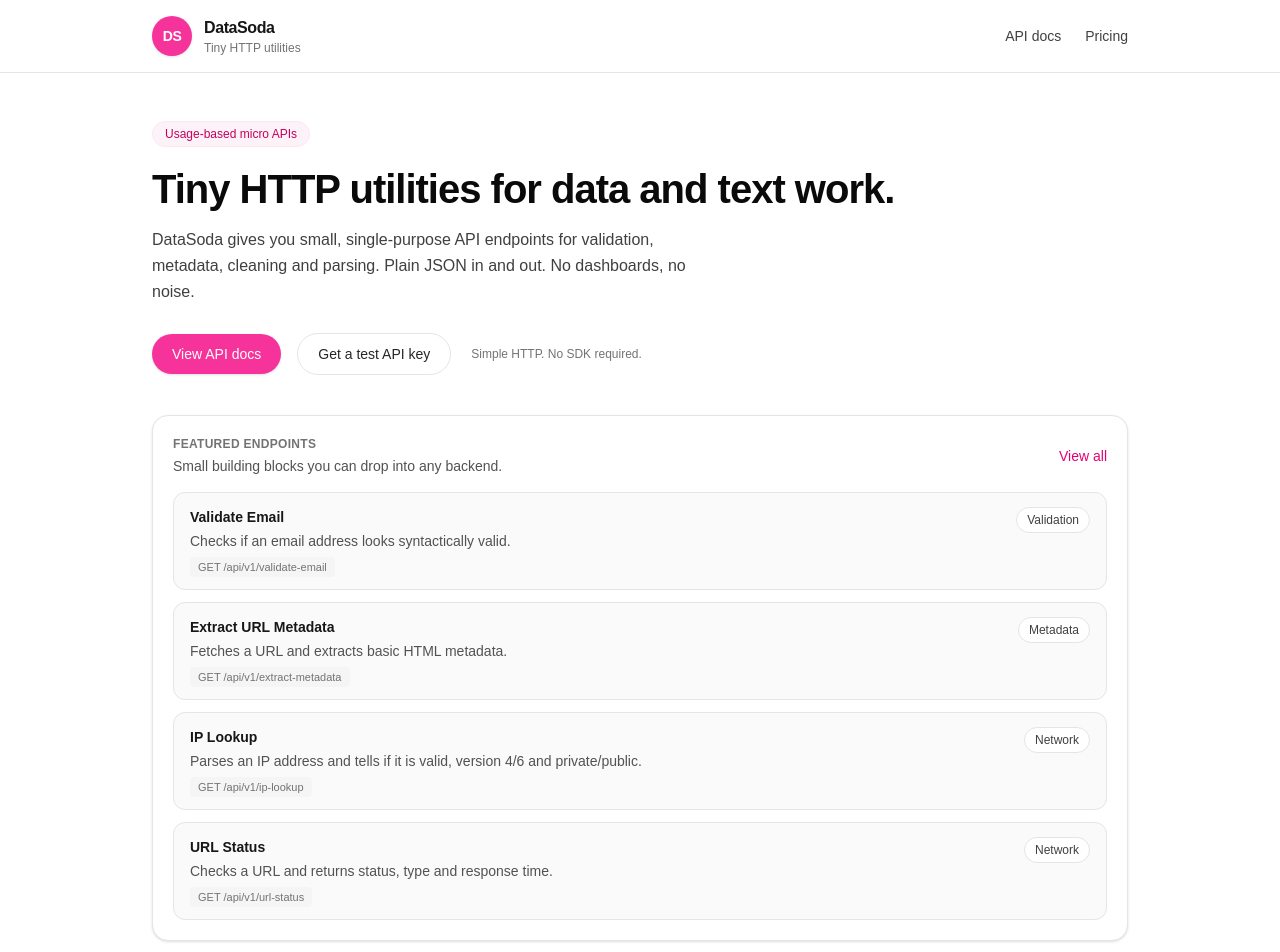
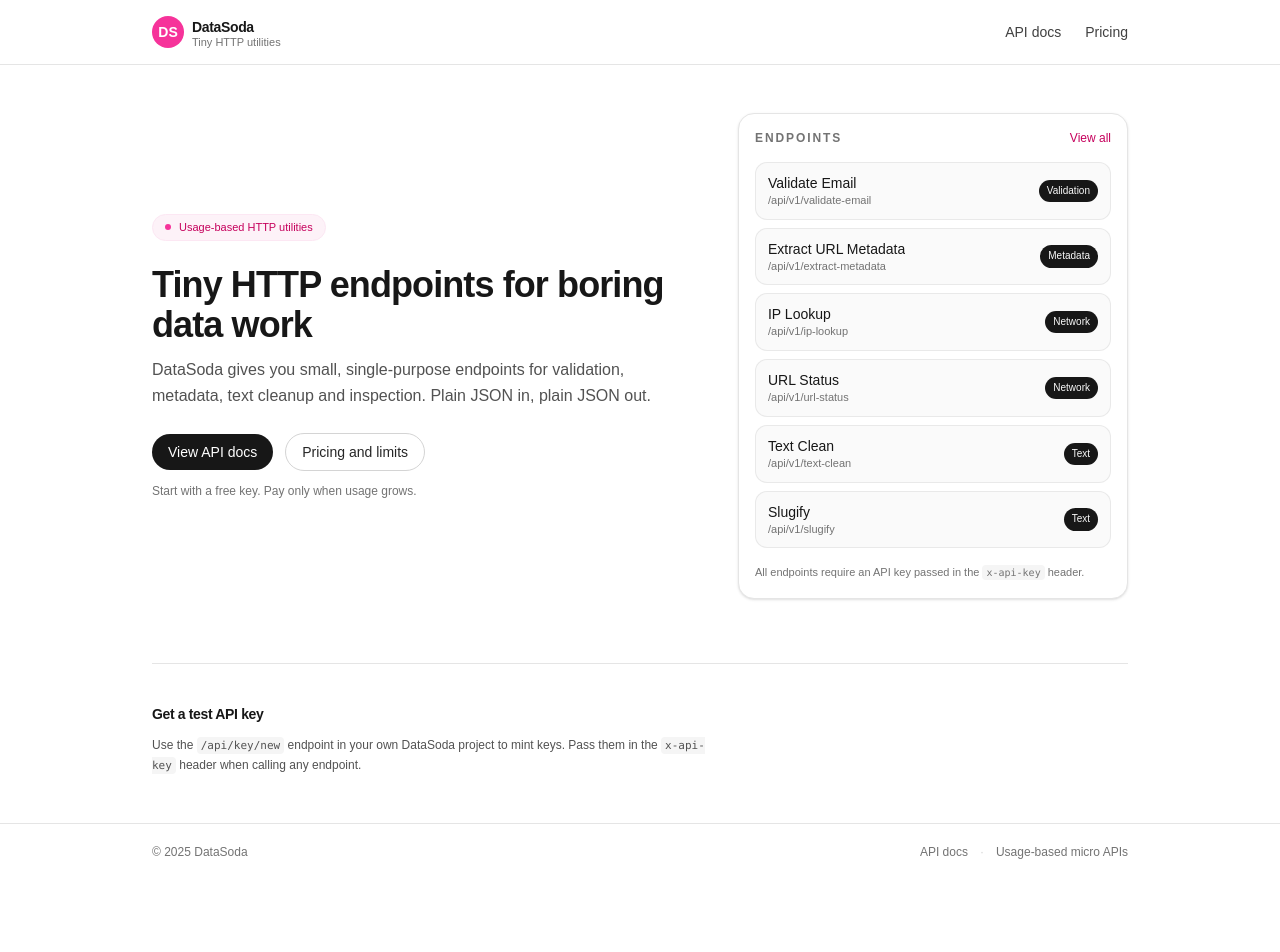
Before and after one commit to DataSoda/datasoda, a Next.js app: page / in a window 1280 px wide. Shown: the top 952 px of the page. After the commit the page ends 880 px from the top, so only its background shows below. Built offline with nearby package versions, Linux system fonts and the light colour scheme.

Commit message:
refine UI with neutral/pink theme and improved docs

```diff
--- a/app/docs/page.tsx
+++ b/app/docs/page.tsx
@@ -4,109 +4,62 @@
 export default function DocsIndexPage() {
   return (
     <div className="mx-auto max-w-5xl px-6 py-10">
-      <header className="flex flex-col gap-4 border-b border-neutral-200 pb-6 md:flex-row md:items-end md:justify-between">
-        <div>
-          <p className="text-xs font-semibold uppercase tracking-wide text-pink-600">
+      <header className="mb-8 flex items-center justify-between gap-4">
+        <div className="space-y-2">
+          <p className="text-[11px] font-medium uppercase tracking-[0.18em] text-neutral-500">
             API documentation
           </p>
-          <h1 className="mt-2 text-2xl font-semibold tracking-tight text-neutral-950">
-            DataSoda API docs
+          <h1 className="text-2xl font-semibold tracking-tight text-neutral-900">
+            DataSoda endpoints
           </h1>
-          <p className="mt-2 max-w-2xl text-sm leading-relaxed text-neutral-600">
-            Tiny HTTP endpoints for validation, metadata and text utilities.
-            All requests must include your API key in the{" "}
+          <p className="max-w-2xl text-sm leading-relaxed text-neutral-600">
+            Small, single-purpose HTTP endpoints. All requests must include your API key in the{" "}
             <code className="rounded bg-neutral-100 px-1 py-0.5 text-[11px]">
               x-api-key
             </code>{" "}
             header.
           </p>
         </div>
-
-        <div className="flex flex-col items-start gap-2 text-sm md:items-end">
-          <Link
-            href="/"
-            className="inline-flex items-center rounded-full border border-neutral-200 bg-white px-3.5 py-1.5 text-sm font-medium text-neutral-800 hover:border-neutral-300"
-          >
-            Back to overview
-          </Link>
-          <p className="text-xs text-neutral-500">
-            Base URL:{" "}
-            <code className="rounded bg-neutral-100 px-1 py-0.5 text-[11px]">
-              https://api.datasoda.io
-            </code>
-          </p>
-        </div>
       </header>
 
-      <section className="mt-8">
-        <div className="mb-3 flex items-center justify-between gap-3">
-          <h2 className="text-sm font-semibold tracking-tight text-neutral-900">
-            Endpoints
-          </h2>
-          <p className="text-xs text-neutral-500">
-            {endpoints.length} available endpoints
-          </p>
-        </div>
-
-        <div className="grid gap-4 md:grid-cols-2">
-          {endpoints.map((endpoint) => {
-            const method =
-              endpoint.slug === "json-parse" ||
-              endpoint.slug === "text-clean" ||
-              endpoint.slug === "slugify"
-                ? "POST"
-                : "GET"
-
-            return (
-              <Link
+      <section className="grid gap-4 md:grid-cols-2">
+        {endpoints.map((endpoint) => (
+          <article
             key={endpoint.slug}
-                href={`/docs/${endpoint.slug}`}
-                className="group flex h-full flex-col justify-between rounded-xl border border-neutral-200 bg-white px-4 py-4 text-sm shadow-sm hover:border-pink-200 hover:shadow-md"
+            className="group flex flex-col rounded-2xl border border-neutral-200 bg-white p-4 text-sm shadow-sm hover:border-pink-200 hover:shadow-md"
           >
             <div className="flex items-start justify-between gap-3">
-                  <div className="min-w-0">
-                    <p className="text-sm font-semibold text-neutral-900">
+              <div className="space-y-1">
+                <h2 className="text-sm font-semibold text-neutral-900">
                   {endpoint.name}
-                    </p>
-                    <p className="mt-1 line-clamp-2 text-sm text-neutral-600">
+                </h2>
+                <p className="line-clamp-2 text-[12px] leading-relaxed text-neutral-600">
                   {endpoint.description}
                 </p>
               </div>
-                  <span className="whitespace-nowrap rounded-full border border-neutral-200 bg-neutral-50 px-2.5 py-1 text-xs text-neutral-700">
+              <span className="whitespace-nowrap rounded-full border border-neutral-200 bg-neutral-50 px-2 py-1 text-[10px] font-medium text-neutral-700">
                 {endpoint.category}
               </span>
             </div>
 
-                <div className="mt-3 flex items-center justify-between text-xs text-neutral-600">
-                  <code className="rounded bg-neutral-100 px-2 py-1 font-mono text-[11px]">
-                    {method} /api/v1/{endpoint.slug}
+            <div className="mt-4 flex items-center justify-between text-[11px] text-neutral-600">
+              <code className="rounded bg-neutral-100 px-2 py-1 font-mono text-[10px]">
+                {endpoint.slug === "json-parse" ||
+                endpoint.slug === "text-clean" ||
+                endpoint.slug === "slugify"
+                  ? "POST"
+                  : "GET"}{" "}
+                /api/v1/{endpoint.slug}
               </code>
-                  <span className="text-xs font-medium text-pink-600 group-hover:text-pink-700">
+              <Link
+                href={`/docs/${endpoint.slug}`}
+                className="text-[11px] font-medium text-pink-700 group-hover:text-pink-800"
+              >
                 View details
-                  </span>
+              </Link>
             </div>
-              </Link>
-            )
-          })}
-        </div>
-      </section>
-
-      <section id="get-key" className="mt-10 border-t border-neutral-200 pt-6">
-        <h2 className="text-sm font-semibold tracking-tight text-neutral-900">
-          Get a test API key
-        </h2>
-        <p className="mt-2 max-w-xl text-sm leading-relaxed text-neutral-600">
-          Use the{" "}
-          <code className="rounded bg-neutral-100 px-1 py-0.5 text-[11px]">
-            /api/key/new
-          </code>{" "}
-          endpoint on your own DataSoda project to mint keys, then pass them in
-          the{" "}
-          <code className="rounded bg-neutral-100 px-1 py-0.5 text-[11px]">
-            x-api-key
-          </code>{" "}
-          header when calling any endpoint.
-        </p>
+          </article>
+        ))}
       </section>
     </div>
   )
--- a/app/layout.tsx
+++ b/app/layout.tsx
@@ -1,38 +1,40 @@
+import type { Metadata } from "next"
+import Link from "next/link"
 import "./globals.css"
-import Link from "next/link"
-import type { ReactNode } from "react"
 
-export const metadata = {
-  title: "DataSoda – Tiny HTTP utilities for developers",
-  description: "Small, focused HTTP endpoints for validation, metadata and text work.",
+export const metadata: Metadata = {
+  title: "DataSoda",
+  description: "Tiny HTTP utilities for developers.",
 }
 
-export default function RootLayout({ children }: { children: ReactNode }) {
+export default function RootLayout(props: { children: React.ReactNode }) {
+  const { children } = props
+
   return (
     <html lang="en">
       <body className="min-h-screen bg-neutral-50 text-neutral-900">
         <div className="flex min-h-screen flex-col">
           <header className="border-b border-neutral-200 bg-white/80 backdrop-blur">
             <div className="mx-auto flex max-w-5xl items-center justify-between px-6 py-4">
-              <Link href="/" className="flex items-center gap-3">
-                <div className="flex h-10 w-10 items-center justify-center rounded-full bg-pink-500 text-sm font-semibold uppercase tracking-tight text-white shadow-sm">
+              <Link href="/" className="flex items-center gap-2">
+                <div className="flex h-8 w-8 items-center justify-center rounded-full bg-pink-500 text-sm font-semibold text-white">
                   DS
                 </div>
-                <div className="flex flex-col leading-tight">
-                  <span className="text-base font-semibold tracking-tight text-neutral-900">
+                <div className="flex flex-col leading-none">
+                  <span className="text-sm font-semibold tracking-tight">
                     DataSoda
                   </span>
-                  <span className="text-xs text-neutral-500">
+                  <span className="text-[11px] text-neutral-500">
                     Tiny HTTP utilities
                   </span>
                 </div>
               </Link>
 
-              <nav className="flex items-center gap-6 text-sm font-medium text-neutral-700">
-                <Link href="/docs" className="hover:text-neutral-950">
+              <nav className="flex items-center gap-6 text-sm">
+                <Link href="/docs" className="text-neutral-700 hover:text-neutral-900">
                   API docs
                 </Link>
-                <Link href="/upgrade" className="hover:text-neutral-950">
+                <Link href="/upgrade" className="text-neutral-700 hover:text-neutral-900">
                   Pricing
                 </Link>
               </nav>
@@ -44,15 +46,15 @@
           </main>
 
           <footer className="border-t border-neutral-200 bg-white">
-            <div className="mx-auto flex max-w-5xl items-center justify-between px-6 py-4 text-xs text-neutral-500">
+            <div className="mx-auto flex max-w-5xl flex-col items-center justify-between gap-3 px-6 py-5 text-xs text-neutral-500 sm:flex-row">
               <span>© {new Date().getFullYear()} DataSoda</span>
-              <span className="space-x-3">
-                <Link href="/docs" className="hover:text-neutral-800">
+              <div className="flex items-center gap-3">
+                <Link href="/docs" className="hover:text-neutral-900">
                   API docs
                 </Link>
                 <span className="text-neutral-300">·</span>
                 <span>Usage-based micro APIs</span>
-              </span>
+              </div>
             </div>
           </footer>
         </div>
--- a/app/page.tsx
+++ b/app/page.tsx
@@ -2,123 +2,105 @@
 import { endpoints } from "@/lib/endpoints"
 
 export default function HomePage() {
-  const featured = endpoints.slice(0, 4)
+  const featured = endpoints.slice(0, 6)
 
   return (
     <div className="mx-auto max-w-5xl px-6 py-12">
-      <section className="grid items-start gap-10 md:grid-cols-[minmax(0,2fr),minmax(0,1.4fr)]">
-        <div>
-          <span className="inline-flex items-center rounded-full border border-pink-100 bg-pink-50 px-3 py-1 text-xs font-medium text-pink-700">
-            Usage-based micro APIs
-          </span>
-
-          <h1 className="mt-5 text-4xl font-semibold tracking-tight text-neutral-950 sm:text-[40px]">
-            Tiny HTTP utilities for data and text work.
-          </h1>
-
-          <p className="mt-4 max-w-xl text-base leading-relaxed text-neutral-700">
-            DataSoda gives you small, single-purpose API endpoints for validation,
-            metadata, cleaning and parsing. Plain JSON in and out. No dashboards,
-            no noise.
+      <section className="grid gap-10 md:grid-cols-[minmax(0,1.4fr)_minmax(0,1fr)] md:items-center">
+        <div className="space-y-6">
+          <p className="inline-flex items-center gap-2 rounded-full border border-pink-100 bg-pink-50 px-3 py-1 text-[11px] font-medium text-pink-700">
+            <span className="h-1.5 w-1.5 rounded-full bg-pink-500" />
+            Usage-based HTTP utilities
           </p>
 
-          <div className="mt-7 flex flex-wrap items-center gap-4 text-sm">
+          <div className="space-y-3">
+            <h1 className="text-3xl font-semibold tracking-tight text-neutral-900 sm:text-4xl">
+              Tiny HTTP endpoints for boring data work
+            </h1>
+            <p className="text-sm leading-relaxed text-neutral-600 sm:text-base">
+              DataSoda gives you small, single-purpose endpoints for validation,
+              metadata, text cleanup and inspection. Plain JSON in, plain JSON out.
+            </p>
+          </div>
+
+          <div className="flex flex-wrap items-center gap-3">
             <Link
               href="/docs"
-              className="inline-flex items-center rounded-full bg-pink-500 px-5 py-2.5 text-sm font-medium text-white shadow-sm hover:bg-pink-600"
+              className="inline-flex items-center rounded-full bg-neutral-900 px-4 py-2 text-sm font-medium text-white hover:bg-neutral-800"
             >
               View API docs
             </Link>
             <Link
-              href="/docs#get-key"
-              className="inline-flex items-center rounded-full border border-neutral-200 bg-white px-5 py-2.5 text-sm font-medium text-neutral-800 hover:border-neutral-300"
+              href="/upgrade"
+              className="inline-flex items-center rounded-full border border-neutral-300 bg-white px-4 py-2 text-sm font-medium text-neutral-800 hover:border-neutral-400"
             >
-              Get a test API key
+              Pricing and limits
             </Link>
-            <span className="ml-1 text-xs text-neutral-500">
-              Simple HTTP. No SDK required.
+            <span className="text-xs text-neutral-500">
+              Start with a free key. Pay only when usage grows.
             </span>
           </div>
         </div>
 
-        <div className="space-y-4 rounded-2xl border border-neutral-200 bg-white p-5 shadow-sm">
-          <div className="flex items-center justify-between gap-4">
-            <div>
-              <p className="text-xs font-semibold uppercase tracking-wide text-neutral-500">
-                Featured endpoints
-              </p>
-              <p className="mt-1 text-sm text-neutral-600">
-                Small building blocks you can drop into any backend.
-              </p>
-            </div>
+        <div className="space-y-4 rounded-2xl border border-neutral-200 bg-white p-4 shadow-sm">
+          <div className="flex items-center justify-between">
+            <h2 className="text-xs font-semibold uppercase tracking-[0.16em] text-neutral-500">
+              Endpoints
+            </h2>
             <Link
               href="/docs"
-              className="text-sm font-medium text-pink-600 hover:text-pink-700"
+              className="text-xs font-medium text-pink-700 hover:text-pink-800"
             >
               View all
             </Link>
           </div>
 
-          <div className="grid gap-3">
-            {featured.map((endpoint) => {
-              const method =
-                endpoint.slug === "json-parse" ||
-                endpoint.slug === "text-clean" ||
-                endpoint.slug === "slugify"
-                  ? "POST"
-                  : "GET"
-
-              return (
-                <article
+          <ul className="space-y-2 text-sm">
+            {featured.map((endpoint) => (
+              <li
                 key={endpoint.slug}
-                  className="group flex items-start justify-between gap-4 rounded-xl border border-neutral-200 bg-neutral-50 px-4 py-3.5 hover:border-pink-200 hover:bg-white"
+                className="group flex items-center justify-between rounded-xl border border-neutral-200/80 bg-neutral-50 px-3 py-2.5 hover:border-pink-200 hover:bg-white"
               >
                 <div className="min-w-0">
-                    <p className="text-sm font-semibold text-neutral-900">
+                  <p className="truncate text-sm font-medium text-neutral-900">
                     {endpoint.name}
                   </p>
-                    <p className="mt-1 line-clamp-2 text-sm text-neutral-600">
-                      {endpoint.description}
-                    </p>
-                    <p className="mt-2 text-xs text-neutral-500">
-                      <code className="rounded bg-neutral-100 px-2 py-1 font-mono text-[11px]">
-                        {method} /api/v1/{endpoint.slug}
-                      </code>
+                  <p className="truncate text-[11px] text-neutral-500">
+                    /api/v1/{endpoint.slug}
                   </p>
                 </div>
-                  <span className="whitespace-nowrap rounded-full border border-neutral-200 bg-white px-2.5 py-1 text-xs text-neutral-700">
+                <span className="ml-3 whitespace-nowrap rounded-full bg-neutral-900 px-2 py-1 text-[10px] font-medium text-neutral-50">
                   {endpoint.category}
                 </span>
-                </article>
-              )
-            })}
-          </div>
+              </li>
+            ))}
+          </ul>
+
+          <p className="text-[11px] leading-relaxed text-neutral-500">
+            All endpoints require an API key passed in the{" "}
+            <code className="rounded bg-neutral-100 px-1 py-0.5 text-[10px]">
+              x-api-key
+            </code>{" "}
+            header.
+          </p>
         </div>
       </section>
 
-      <section className="mt-14 grid gap-6 rounded-2xl border border-neutral-200 bg-white px-5 py-6 text-sm shadow-sm md:grid-cols-3">
-        <div>
-          <p className="text-xs font-semibold uppercase tracking-wide text-neutral-500">
-            Simple HTTP
-          </p>
-          <p className="mt-2 leading-relaxed text-neutral-700">
-            Plain JSON in and out. Use curl, fetch or your favorite HTTP client.
-          </p>
-        </div>
-        <div>
-          <p className="text-xs font-semibold uppercase tracking-wide text-neutral-500">
-            Small building blocks
-          </p>
-          <p className="mt-2 leading-relaxed text-neutral-700">
-            Each endpoint solves exactly one problem: validate, inspect, clean or parse.
-          </p>
-        </div>
-        <div>
-          <p className="text-xs font-semibold uppercase tracking-wide text-neutral-500">
-            Usage-based pricing
-          </p>
-          <p className="mt-2 leading-relaxed text-neutral-700">
-            Start on a free key. Upgrade when traffic and usage actually matter.
+      <section id="get-key" className="mt-16 border-t border-neutral-200 pt-10">
+        <div className="max-w-xl space-y-3">
+          <h2 className="text-sm font-semibold tracking-tight text-neutral-900">
+            Get a test API key
+          </h2>
+          <p className="text-xs leading-relaxed text-neutral-600">
+            Use the{" "}
+            <code className="rounded bg-neutral-100 px-1 py-0.5 text-[11px]">
+              /api/key/new
+            </code>{" "}
+            endpoint in your own DataSoda project to mint keys. Pass them in the{" "}
+            <code className="rounded bg-neutral-100 px-1 py-0.5 text-[11px]">
+              x-api-key
+            </code>{" "}
+            header when calling any endpoint.
           </p>
         </div>
       </section>
```
Also changed, not shown: app/upgrade/page.tsx (+26 -44 lines). Lines whose indentation alone changed are shown as unchanged.
